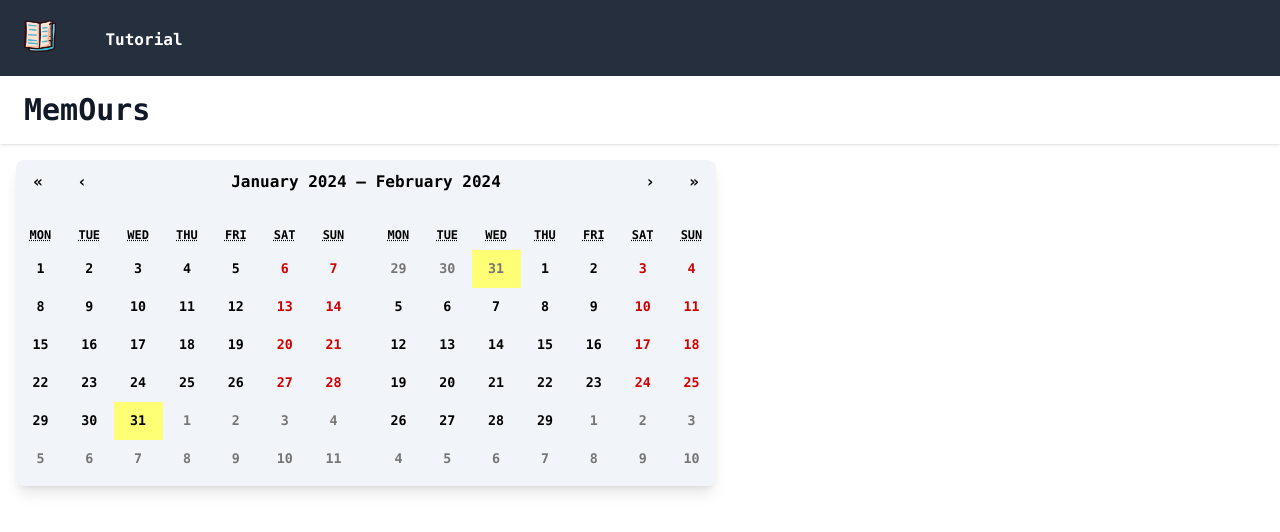
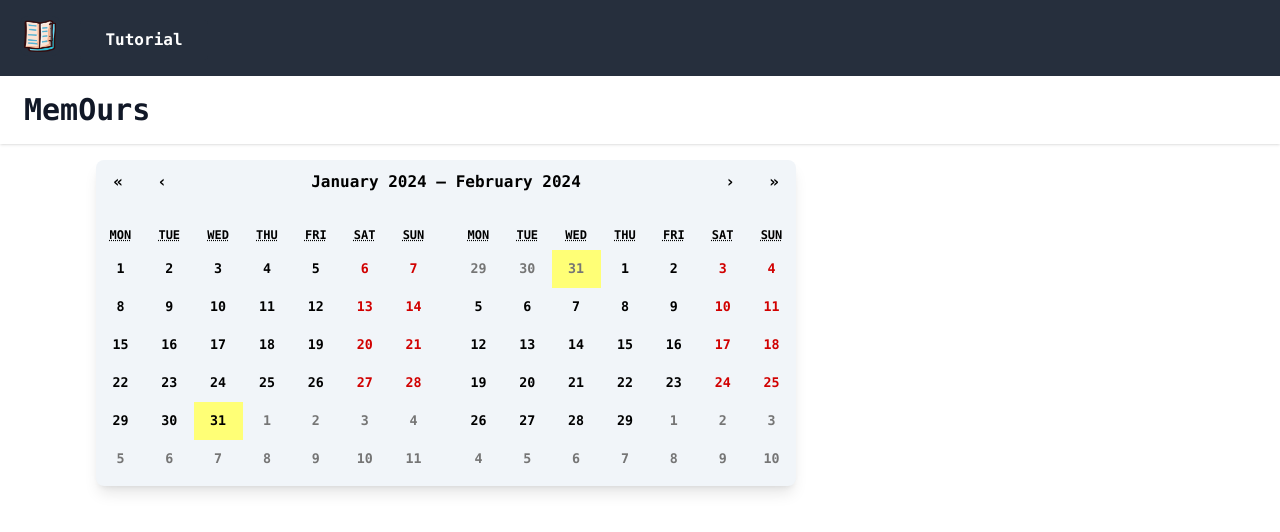
Before and after one commit to jorgetomaylla21/MemOurs, a React app: page /calendar in a window 1280 px wide. Shown: the top 532 px of the page. Built offline with nearby package versions, Linux system fonts and the light colour scheme; no server answers; the HTML template or start-up script is replaced by a standard one.

Commit message:
removing unneccessary packages

```diff
--- a/client/src/components/modules/CalendarItems/CalendarView.tsx
+++ b/client/src/components/modules/CalendarItems/CalendarView.tsx
@@ -99,8 +99,8 @@ const CalendarView = (props: Props) => {
   }
 
   return (
-    <div className="flex justify-start">
-      <span className="ml-4 mt-4 w-full">
+    <div className="flex justify-start mx-24">
+      <span className="mt-4 w-full">
         <Calendar
           className={
             "font-mono bg-slate-100 shadow-lg border-0 rounded-lg text-black font-bold z-10"
--- a/package.json
+++ b/package.json
@@ -27,12 +27,8 @@
     "webpack-dev-server": "^4.11.1"
   },
   "dependencies": {
-    "@emotion/react": "^11.11.3",
-    "@emotion/styled": "^11.11.0",
     "@headlessui/react": "^1.7.18",
     "@heroicons/react": "^2.1.1",
-    "@mui/material": "^5.15.6",
-    "@mui/x-date-pickers": "^6.19.2",
     "@react-oauth/google": "^0.6.0",
     "@types/express": "^4.17.10",
     "@types/express-session": "^1.17.3",
```
Also changed, not shown: 1 other file (tests, documents, lock files or other folders).
